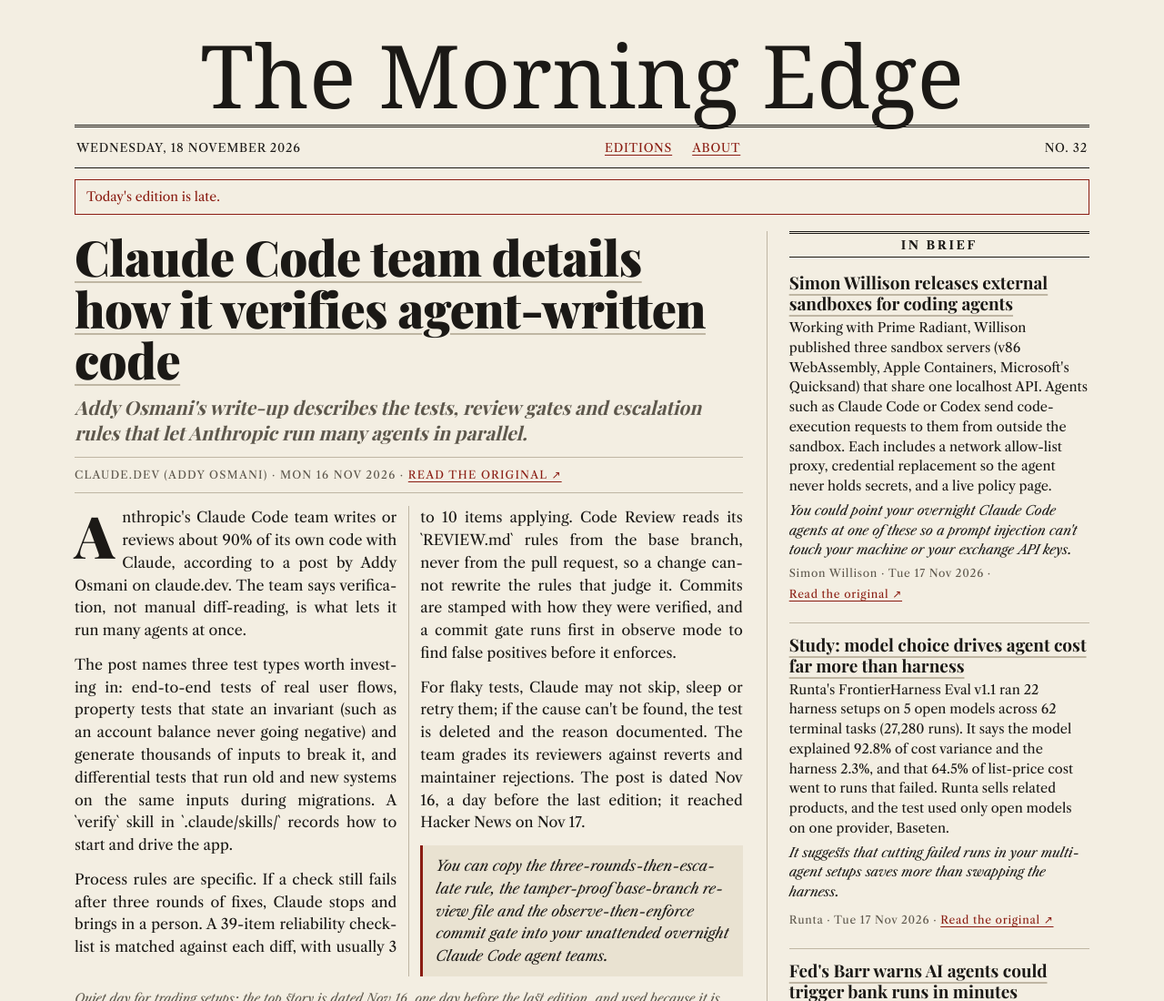
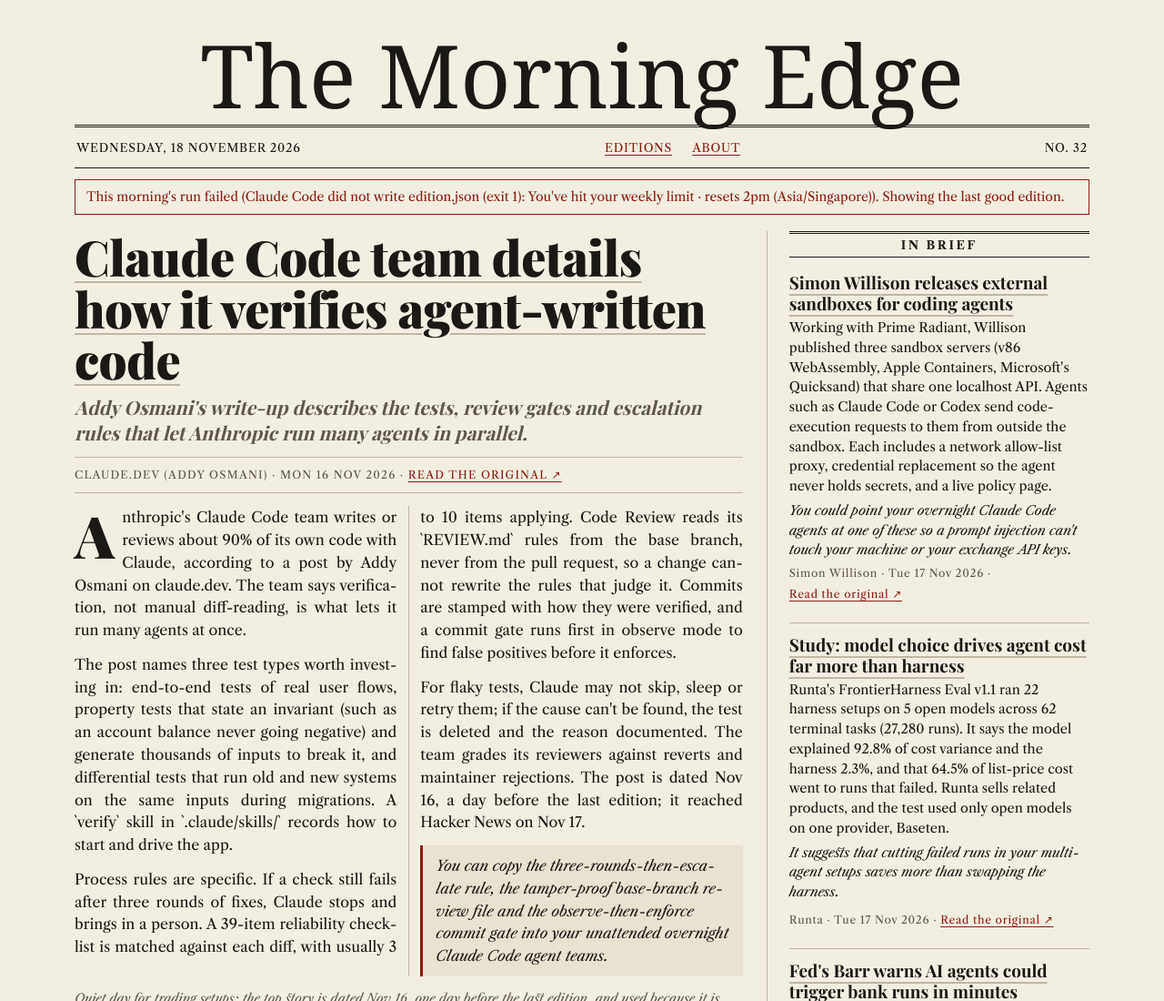
Before and after one commit to sulaimanmaharobin-coder/morning-edge, a plain HTML site: page index.html in a window 1280 px wide. Shown: the top 1100 px of the page at 91% size. Drawn offline with nearby package versions, Linux system fonts and the light colour scheme; a web font is replaced by a local one.

Commit message:
Edition 2026-11-19

```diff
--- a/index.html
+++ b/index.html
@@ -118,7 +118,7 @@ footer b { color:var(--ink); }
 <body>
 <div class="masthead"><a href="./" title="The Morning Edge: go to the latest edition">The Morning Edge</a></div>
 <div class="dateline"><span>Wednesday, 18 November 2026</span><nav aria-label="Page"><a href="#editions">Editions</a><a href="#about">About</a></nav><span class="no">No. 32</span></div>
-
+<div class="notice">This morning&#x27;s run failed (Claude Code did not write edition.json (exit 1): You&#x27;ve hit your weekly limit · resets 2pm (Asia/Singapore)). Showing the last good edition.</div>
 <div class="notice" id="stale" hidden></div>
 <script>
 // Catches a missed run or a failed push: say so if this isn't today's paper (Singapore time).
```
